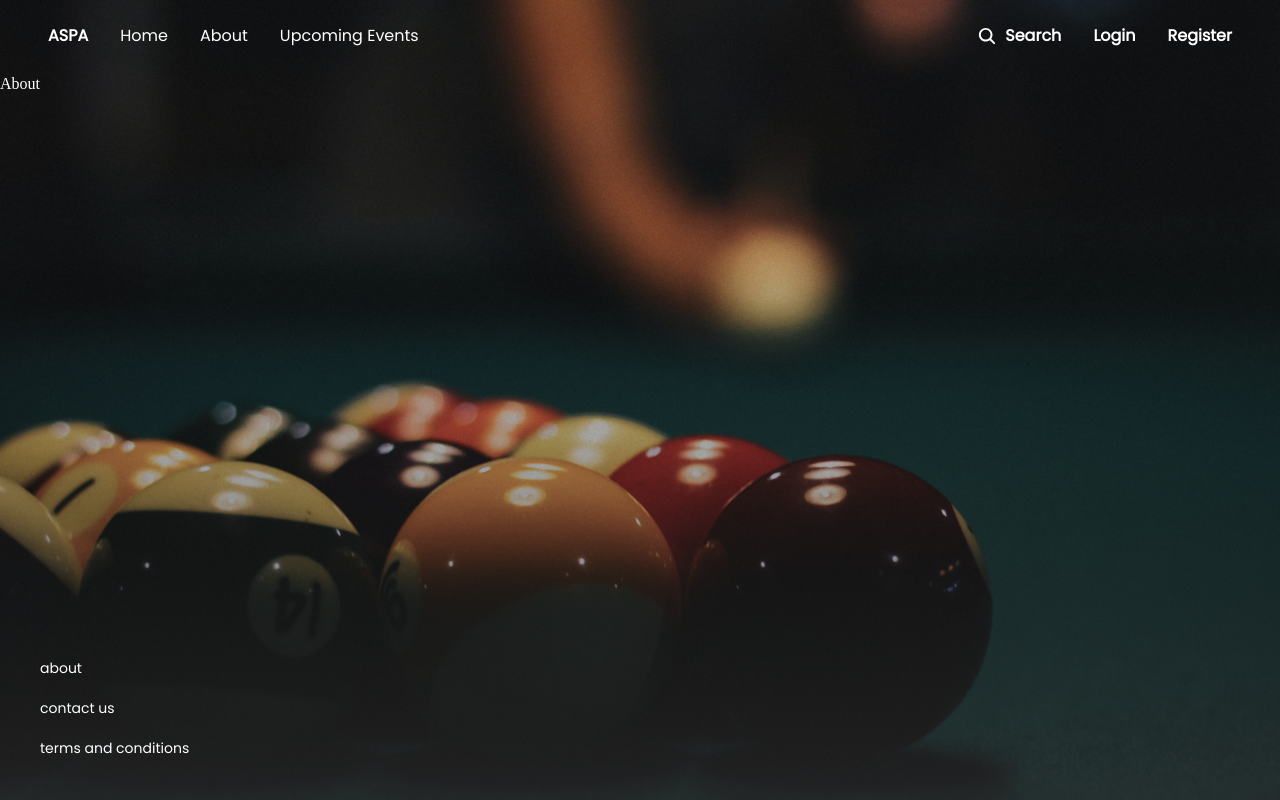
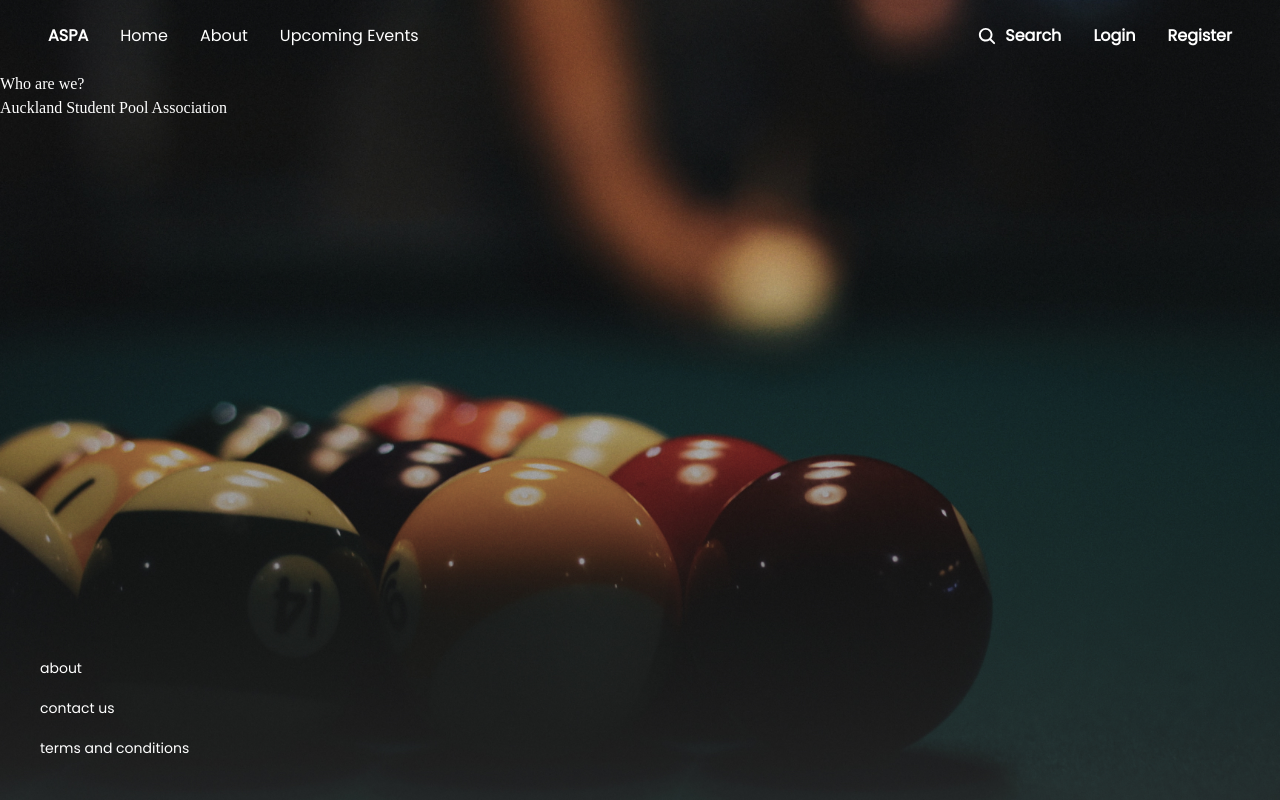
Before and after one commit to UoaWDCC/aspa-portal-v2, a React (Create React App) app: page /about in a window 1280 px wide. Built offline with nearby package versions, Linux system fonts and the light colour scheme; a web font is replaced by a local one.

Commit message:
intital commit

```diff
--- a/src/routes/About.jsx
+++ b/src/routes/About.jsx
@@ -1,7 +1,8 @@
 export default function About() {
   return (
     <div>
-      <h1>About</h1>
+      <h3>Who are we?</h3>
+      <h1> Auckland Student Pool Association</h1>
     </div>
   );
 }
```
